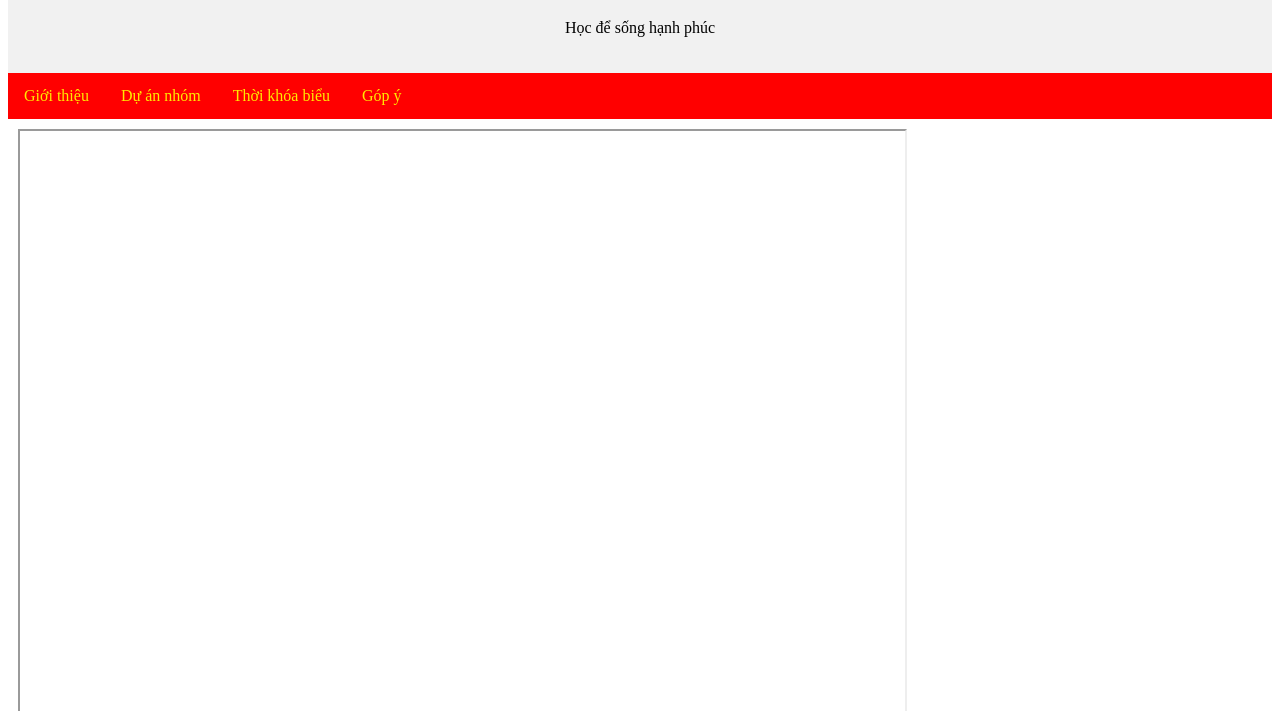
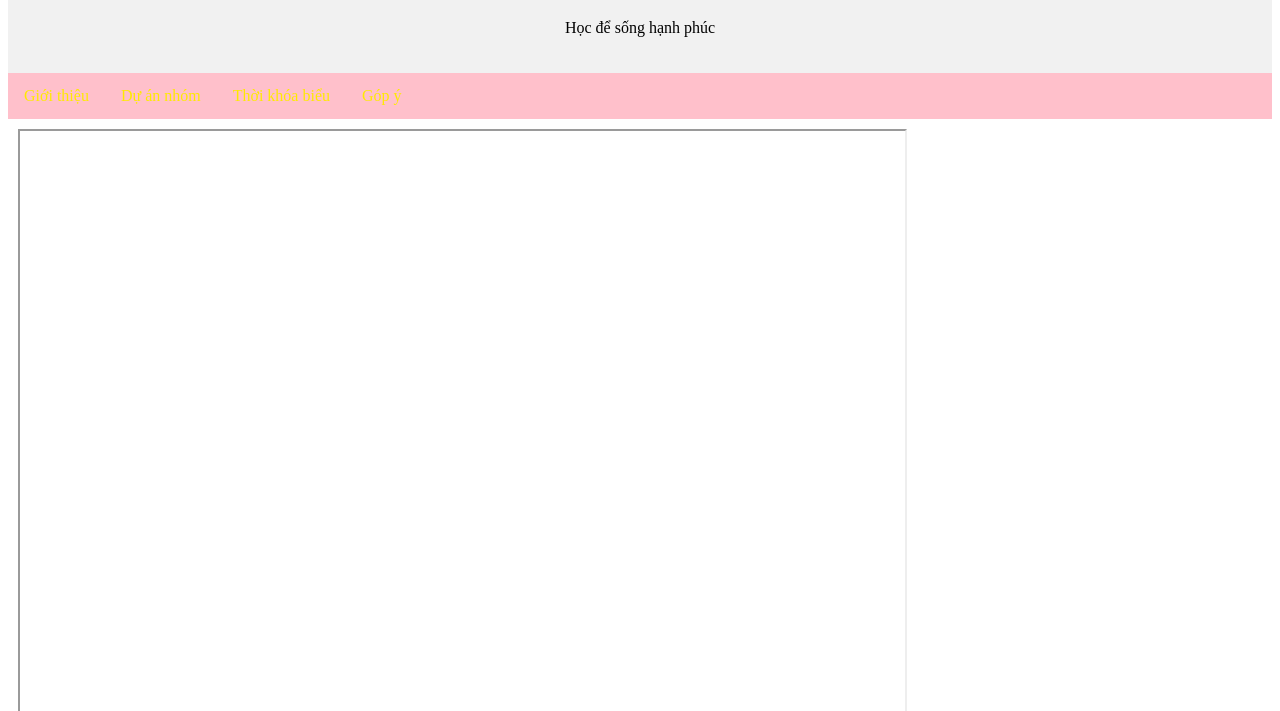
Before and after one commit to hellomunn/SPVL, a plain HTML site: page index.html in a window 1280 px wide. Shown: the part 89-800 px from the top of the page. Drawn offline with Linux system fonts and the light colour scheme.

Commit message:
Update style3.css

```diff
--- a/style3.css
+++ b/style3.css
@@ -10,7 +10,7 @@
 /* The navbar container */
 .topnav {
   overflow: hidden;
-  background-color: #FF0000;
+  background-color: pink;
 }
 
 /* Navbar links */
```
